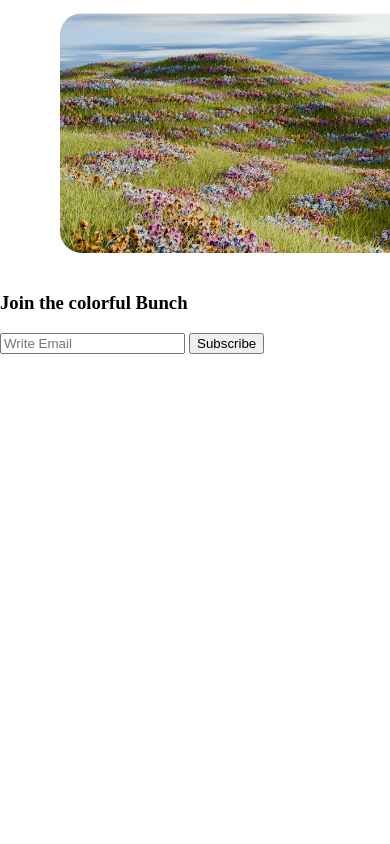
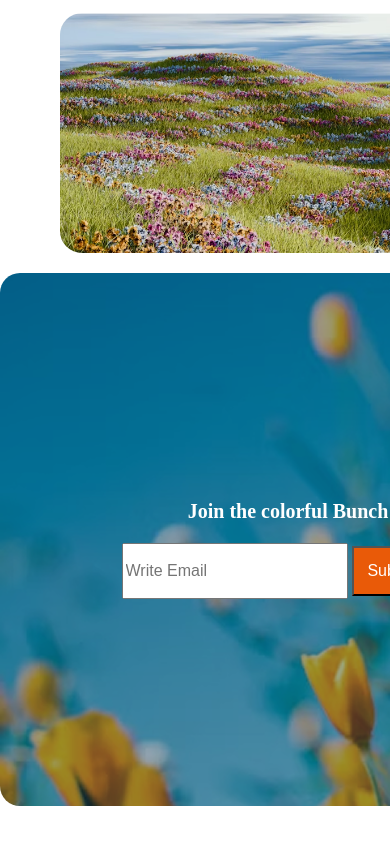
Before and after one commit to Emon-hossain-programming/assignment-2, a plain HTML site: page index.html in a window 390 px wide. Shown: the part 4727-5571 px from the top of the page. Before the commit the page ends 5081 px from the top, so only its background shows below. Drawn offline with Linux system fonts and the light colour scheme.

Commit message:
added form section

```diff
--- a/index.html
+++ b/index.html
@@ -151,8 +151,10 @@
         <section class="form">
             <div class="form-info">
                 <h3 class="form-description">Join the colorful Bunch</h3>
-                <input type="email" name="" id="" placeholder="Write Email">
+                <div class="form-besic">
+                    <input  class="form-email" type="email" name="" id="" placeholder="Write Email">
                 <button class="form-btn">Subscribe</button>
+                </div>
             </div>
 
         </section>
--- a/styles/style.css
+++ b/styles/style.css
@@ -190,17 +190,37 @@ body{
 .zabo-plant{
     width: 753px;
 }
+/* form section */
+.form{
+    background-image: url(../image/news-letter-bg.png);
+    height: 533px;
+    display: flex;
+    justify-content: center;
+    align-items: center;
+    color: white;
+    margin-bottom: 40px;
+    border-radius: 20px;
+}
+.form-description{
+    font-weight: bold;
+    font-size: 3.125rem;
 
-
-/* .trusted-badge{
-    width: 286px;
-    height: 286px;
-    position: relative;
-    top: 130px;
-    left: 400px;
-} */
-
-
+}
+.form-info{
+    text-align: center;
+}
+.form-email{
+    width: 644px;
+    height: 50px;
+    font-size: 1rem;
+}
+.form-btn{
+    background-color: rgba(233, 90, 8, 1);
+    width: 186px;
+    height: 50px;
+    color: white;
+    font-size: 1rem;
+}
 
 
 
@@ -303,6 +323,20 @@ body{
     width: 576px;
     margin-left: 10px;
 }
-
-
+.form{
+    width: 576px;
 }
+.form-besic{
+    width: 100%;
+}
+.form-description{
+    font-size: 20px;
+}
+.form-email{
+    width: 218px;
+    font-size: 16px;
+}
+.form-btn{
+    width: 103px;
+}
+}
```
